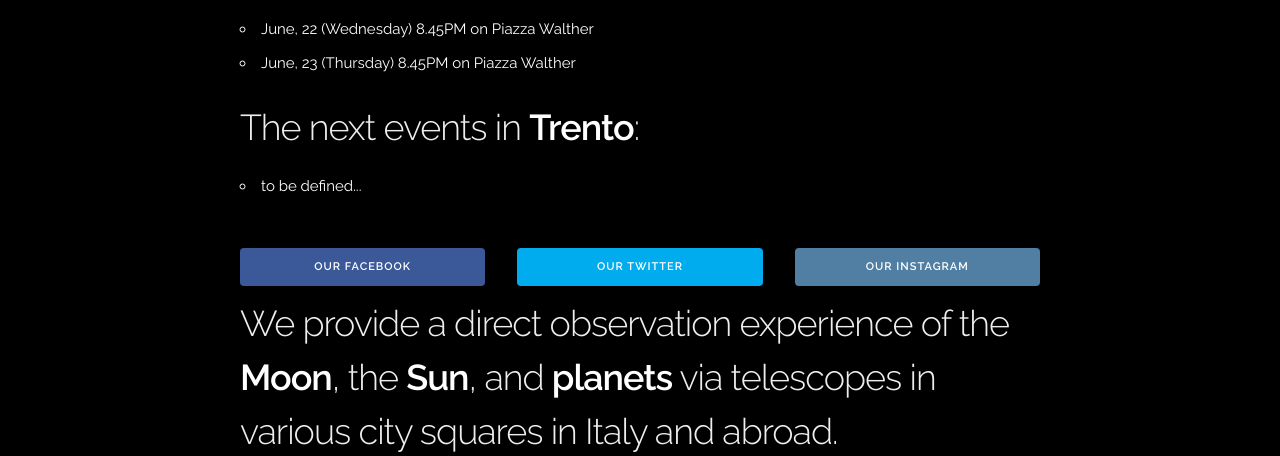
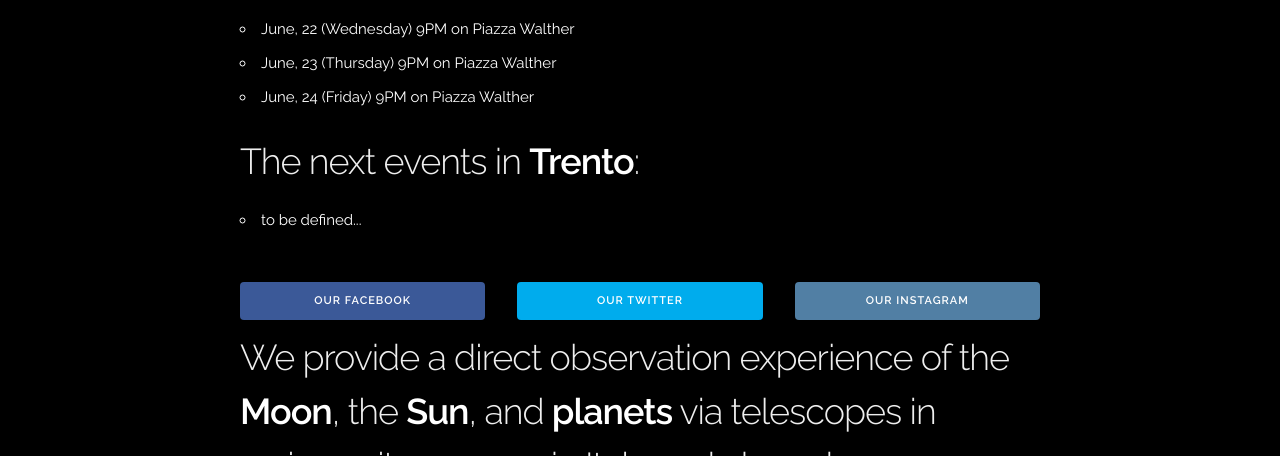
Before and after one commit to Univerius/univerius.com, a plain HTML site: page index.html in a window 1280 px wide. Shown: the part 229-685 px from the top of the page. Drawn offline with Linux system fonts and the light colour scheme.

Commit message:
updated dates

```diff
--- a/index.html
+++ b/index.html
@@ -42,8 +42,9 @@
     <section>
       <h3>The next events in <b>Bolzano</b>:</h3>
       <ul>
-        <li>June, 22 (Wednesday) 8.45PM on Piazza Walther</li>
-        <li>June, 23 (Thursday) 8.45PM on Piazza Walther</li>
+        <li>June, 22 (Wednesday) 9PM on Piazza Walther</li>
+        <li>June, 23 (Thursday) 9PM on Piazza Walther</li>
+        <li>June, 24 (Friday) 9PM on Piazza Walther</li>
       </ul>
 
       <h3>The next events in <b>Trento</b>:</h3>
```
